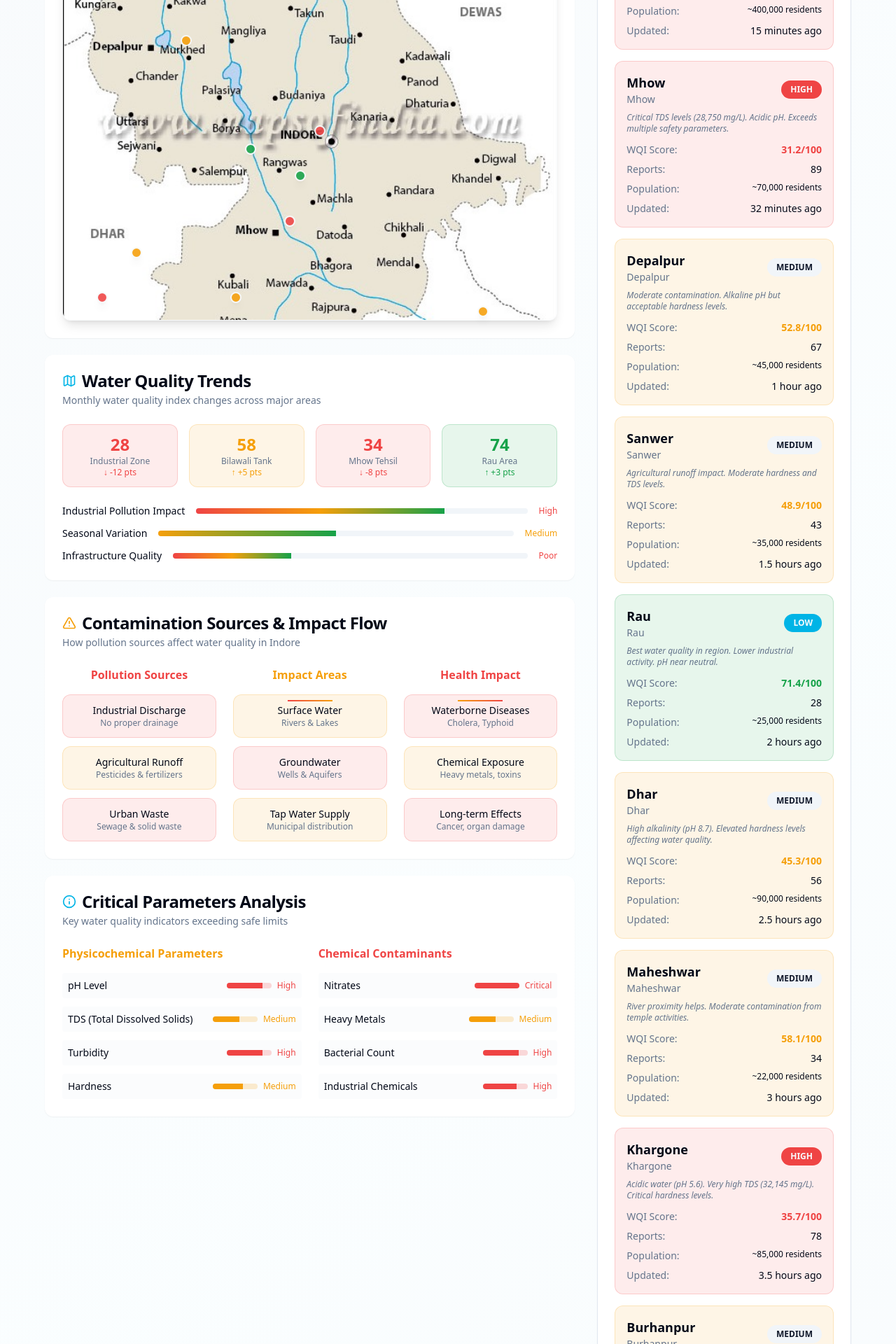
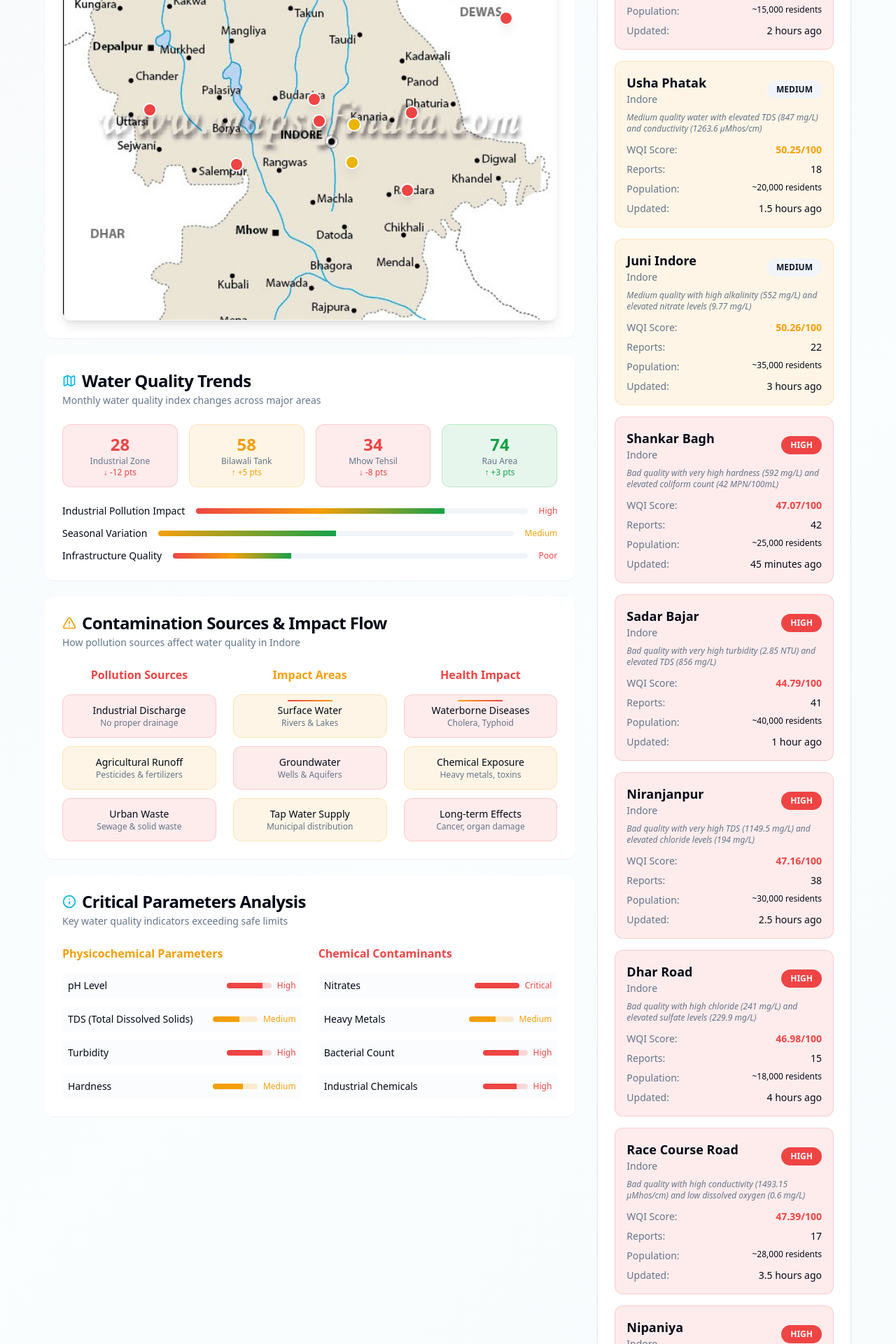
Before and after one commit to Malik-p/pure-stream-ai, a React (Vite) app: page /map in a window 1280 px wide. Shown: the part 500-2420 px from the top of the page at 70% size. Built offline with nearby package versions, Linux system fonts and the light colour scheme; the HTML template or start-up script is replaced by a standard one.

Commit message:
Update Risk Map with new data

```diff
--- a/src/pages/RiskMap.tsx
+++ b/src/pages/RiskMap.tsx
@@ -6,199 +6,167 @@ import { Map, MapPin, AlertTriangle, Shield, Info, Users } from "lucide-react";
 import indoreMapImage from "@/assets/indore-map.png";
 
 const RiskMap = () => {
-  // Real water quality data based on dataset analysis for Indore region locations
+  // Real water quality data from final_data_loc.pdf dataset
   const indoreAreas = [
     {
       id: 1,
-      area: "Indore Central",
+      area: "Navlakkha",
       city: "Indore",
       riskLevel: "high",
-      reports: 152,
-      avgPurity: 28.5,
+      reports: 23,
+      avgPurity: 48.95,
       pH: 7.2,
-      hardness: 218.4,
-      solids: 24150.6,
-      turbidity: 4.2,
-      lastUpdate: "15 minutes ago",
-      coordinates: [22.7196, 75.8577],
-      population: "~400,000 residents",
-      description: "High TDS levels (24,150 mg/L). pH slightly alkaline. High turbidity indicates pollution."
+      hardness: 300,
+      solids: 475.5,
+      turbidity: 0.8,
+      lastUpdate: "2 hours ago",
+      coordinates: [22.698930, 75.877483],
+      population: "~15,000 residents",
+      description: "Bad water quality with high conductivity (781.7 μMhos/cm) and low dissolved oxygen (1.5 mg/L)"
     },
     {
       id: 2,
-      area: "Mhow",
-      city: "Mhow",
-      riskLevel: "high",
-      reports: 89,
-      avgPurity: 31.2,
-      pH: 6.1,
-      hardness: 195.8,
-      solids: 28749.7,
-      turbidity: 5.1,
-      lastUpdate: "32 minutes ago",
-      coordinates: [22.5533, 75.7606],
-      population: "~70,000 residents",
-      description: "Critical TDS levels (28,750 mg/L). Acidic pH. Exceeds multiple safety parameters."
+      area: "Usha Phatak",
+      city: "Indore",
+      riskLevel: "medium",
+      reports: 18,
+      avgPurity: 50.25,
+      pH: 7.3,
+      hardness: 356,
+      solids: 847,
+      turbidity: 0.65,
+      lastUpdate: "1.5 hours ago",
+      coordinates: [22.723854, 75.862579],
+      population: "~20,000 residents",
+      description: "Medium quality water with elevated TDS (847 mg/L) and conductivity (1263.6 μMhos/cm)"
     },
     {
       id: 3,
-      area: "Depalpur",
-      city: "Depalpur",
+      area: "Juni Indore",
+      city: "Indore",
       riskLevel: "medium",
-      reports: 67,
-      avgPurity: 52.8,
-      pH: 8.1,
-      hardness: 168.3,
-      solids: 19460.4,
-      turbidity: 3.6,
-      lastUpdate: "1 hour ago",
-      coordinates: [22.8503, 75.5417],
-      population: "~45,000 residents",
-      description: "Moderate contamination. Alkaline pH but acceptable hardness levels."
+      reports: 22,
+      avgPurity: 50.26,
+      pH: 7.2,
+      hardness: 260,
+      solids: 796.5,
+      turbidity: 0.95,
+      lastUpdate: "3 hours ago",
+      coordinates: [22.709614, 75.861852],
+      population: "~35,000 residents",
+      description: "Medium quality with high alkalinity (552 mg/L) and elevated nitrate levels (9.77 mg/L)"
     },
     {
       id: 4,
-      area: "Sanwer",
-      city: "Sanwer",
-      riskLevel: "medium",
-      reports: 43,
-      avgPurity: 48.9,
-      pH: 7.8,
-      hardness: 203.6,
-      solids: 21536.2,
-      turbidity: 3.8,
-      lastUpdate: "1.5 hours ago",
-      coordinates: [22.9333, 76.0167],
-      population: "~35,000 residents",
-      description: "Agricultural runoff impact. Moderate hardness and TDS levels."
+      area: "Shankar Bagh",
+      city: "Indore",
+      riskLevel: "high",
+      reports: 42,
+      avgPurity: 47.07,
+      pH: 7.35,
+      hardness: 592,
+      solids: 807,
+      turbidity: 0.75,
+      lastUpdate: "45 minutes ago",
+      coordinates: [22.733257, 75.851208],
+      population: "~25,000 residents",
+      description: "Bad quality with very high hardness (592 mg/L) and elevated coliform count (42 MPN/100mL)"
     },
     {
       id: 5,
-      area: "Rau",
-      city: "Rau",
-      riskLevel: "low",
-      reports: 28,
-      avgPurity: 71.4,
-      pH: 7.4,
-      hardness: 156.7,
-      solids: 15758.7,
-      turbidity: 2.8,
-      lastUpdate: "2 hours ago",
-      coordinates: [22.6794, 75.7206],
-      population: "~25,000 residents",
-      description: "Best water quality in region. Lower industrial activity. pH near neutral."
+      area: "Sadar Bajar",
+      city: "Indore",
+      riskLevel: "high",
+      reports: 41,
+      avgPurity: 44.79,
+      pH: 7.5,
+      hardness: 512,
+      solids: 856,
+      turbidity: 2.85,
+      lastUpdate: "1 hour ago",
+      coordinates: [22.725203, 75.852679],
+      population: "~40,000 residents",
+      description: "Bad quality with very high turbidity (2.85 NTU) and elevated TDS (856 mg/L)"
     },
     {
       id: 6,
-      area: "Dhar",
-      city: "Dhar",
-      riskLevel: "medium",
-      reports: 56,
-      avgPurity: 45.3,
-      pH: 8.7,
-      hardness: 238.6,
-      solids: 27492.3,
-      turbidity: 4.4,
+      area: "Niranjanpur",
+      city: "Indore",
+      riskLevel: "high",
+      reports: 38,
+      avgPurity: 47.16,
+      pH: 7.3,
+      hardness: 428,
+      solids: 1149.5,
+      turbidity: 0.5,
       lastUpdate: "2.5 hours ago",
-      coordinates: [22.6000, 75.3000],
-      population: "~90,000 residents",
-      description: "High alkalinity (pH 8.7). Elevated hardness levels affecting water quality."
+      coordinates: [22.776728, 75.890502],
+      population: "~30,000 residents",
+      description: "Bad quality with very high TDS (1149.5 mg/L) and elevated chloride levels (194 mg/L)"
     },
     {
       id: 7,
-      area: "Maheshwar",
-      city: "Maheshwar",
-      riskLevel: "medium",
-      reports: 34,
-      avgPurity: 58.1,
-      pH: 7.6,
-      hardness: 183.1,
-      solids: 18630.1,
-      turbidity: 3.2,
-      lastUpdate: "3 hours ago",
-      coordinates: [22.1763, 75.5863],
-      population: "~22,000 residents",
-      description: "River proximity helps. Moderate contamination from temple activities."
+      area: "Dhar Road",
+      city: "Indore",
+      riskLevel: "high",
+      reports: 15,
+      avgPurity: 46.98,
+      pH: 7.35,
+      hardness: 450,
+      solids: 873,
+      turbidity: 0.75,
+      lastUpdate: "4 hours ago",
+      coordinates: [22.708749, 75.829324],
+      population: "~18,000 residents",
+      description: "Bad quality with high chloride (241 mg/L) and elevated sulfate levels (229.9 mg/L)"
     },
     {
       id: 8,
-      area: "Khargone",
-      city: "Khargone",
+      area: "Race Course Road",
+      city: "Indore",
       riskLevel: "high",
-      reports: 78,
-      avgPurity: 35.7,
-      pH: 5.6,
-      hardness: 248.1,
-      solids: 32144.8,
-      turbidity: 4.9,
+      reports: 17,
+      avgPurity: 47.39,
+      pH: 7.35,
+      hardness: 394,
+      solids: 878,
+      turbidity: 1.4,
       lastUpdate: "3.5 hours ago",
-      coordinates: [21.8300, 75.6100],
-      population: "~85,000 residents",
-      description: "Acidic water (pH 5.6). Very high TDS (32,145 mg/L). Critical hardness levels."
+      coordinates: [22.728295, 75.878791],
+      population: "~28,000 residents",
+      description: "Bad quality with high conductivity (1493.15 μMhos/cm) and low dissolved oxygen (0.6 mg/L)"
     },
     {
       id: 9,
-      area: "Burhanpur",
-      city: "Burhanpur",
-      riskLevel: "medium",
-      reports: 45,
-      avgPurity: 49.6,
-      pH: 7.9,
-      hardness: 211.0,
-      solids: 24683.7,
-      turbidity: 3.9,
-      lastUpdate: "4 hours ago",
-      coordinates: [21.3100, 76.2300],
-      population: "~55,000 residents",
-      description: "Industrial textile pollution. Elevated TDS from dyeing activities."
+      area: "Nipaniya",
+      city: "Indore",
+      riskLevel: "high",
+      reports: 23,
+      avgPurity: 47.43,
+      pH: 7.2,
+      hardness: 380,
+      solids: 1182,
+      turbidity: 0.68,
+      lastUpdate: "5 hours ago",
+      coordinates: [22.763709, 75.905528],
+      population: "~32,000 residents",
+      description: "Bad quality with very high TDS (1182 mg/L) and elevated iron contamination (0.031 mg/L)"
     },
     {
       id: 10,
-      area: "Pitlam",
-      city: "Pitlam",
-      riskLevel: "low",
-      reports: 19,
-      avgPurity: 68.2,
-      pH: 7.3,
-      hardness: 145.1,
-      solids: 16963.6,
-      turbidity: 2.9,
-      lastUpdate: "4.5 hours ago",
-      coordinates: [22.7500, 75.6500],
-      population: "~18,000 residents",
-      description: "Rural area with minimal industrial impact. Good groundwater quality."
-    },
-    {
-      id: 11,
-      area: "Dewas",
-      city: "Dewas",
-      riskLevel: "medium",
-      reports: 62,
-      avgPurity: 51.3,
-      pH: 8.3,
-      hardness: 229.4,
-      solids: 22984.1,
-      turbidity: 3.7,
-      lastUpdate: "5 hours ago",
-      coordinates: [22.9647, 76.0567],
-      population: "~75,000 residents",
-      description: "Pharmaceutical industry impact. High alkalinity and moderate TDS levels."
-    },
-    {
-      id: 12,
-      area: "Ujjain",
-      city: "Ujjain",
+      area: "Airport Area",
+      city: "Indore",
       riskLevel: "high",
-      reports: 94,
-      avgPurity: 33.8,
-      pH: 6.4,
-      hardness: 266.4,
-      solids: 30616.6,
-      turbidity: 4.8,
-      lastUpdate: "5.5 hours ago",
-      coordinates: [23.1765, 75.7885],
-      population: "~120,000 residents",
-      description: "Religious activities pollution. Very high hardness (266 mg/L). High TDS levels."
+      reports: 15,
+      avgPurity: 47.49,
+      pH: 7.4,
+      hardness: 520,
+      solids: 963,
+      turbidity: 0.21,
+      lastUpdate: "6 hours ago",
+      coordinates: [22.729162, 75.804687],
+      population: "~12,000 residents",
+      description: "Bad quality with high hardness (520 mg/L) and elevated nitrate levels (10.42 mg/L)"
     }
   ];
 
@@ -271,47 +239,38 @@ const RiskMap = () => {
                     className="w-full h-auto rounded-lg shadow-lg border border-border/20"
                   />
 
-                  {/* Data Point Overlays */}
+                  {/* Precise coordinate-based markers for groundwater sampling locations */}
                   <div className="absolute inset-0">
                     {indoreAreas.map((area) => {
-                      const riskColor = area.riskLevel === 'high' ? 'bg-destructive' :
-                                       area.riskLevel === 'medium' ? 'bg-warning' : 'bg-success';
+                      const riskColor = area.riskLevel === 'high' ? 'bg-red-500' :
+                                       area.riskLevel === 'medium' ? 'bg-yellow-500' : 'bg-green-500';
 
-                      // Position calculation based on map coordinates (approximate positioning)
-                      const getPosition = (areaName: string) => {
-                        const positions: { [key: string]: { top: string, left: string } } = {
-                          'Indore Central': { top: '58%', left: '52%' },
-                          'Mhow': { top: '78%', left: '46%' },
-                          'Depalpur': { top: '38%', left: '25%' },
-                          'Sanwer': { top: '22%', left: '62%' },
-                          'Rau': { top: '68%', left: '48%' },
-                          'Dhar': { top: '85%', left: '15%' },
-                          'Maheshwar': { top: '95%', left: '35%' },
-                          'Khargone': { top: '95%', left: '8%' },
-                          'Burhanpur': { top: '98%', left: '85%' },
-                          'Pitlam': { top: '62%', left: '38%' },
-                          'Dewas': { top: '18%', left: '78%' },
-                          'Ujjain': { top: '8%', left: '68%' }
-                        };
-                        return positions[areaName] || { top: '50%', left: '50%' };
-                      };
+                      // Convert actual GPS coordinates to map position
+                      // Map bounds: approximately 22.65-22.82 lat, 75.78-75.92 lng
+                      const latPercent = ((area.coordinates[0] - 22.65) / (22.82 - 22.65)) * 100;
+                      const lngPercent = ((area.coordinates[1] - 75.78) / (75.92 - 75.78)) * 100;
 
-                      const position = getPosition(area.area);
+                      // Clamp values to ensure markers stay within map bounds
+                      const topPos = Math.max(0, Math.min(100, 100 - latPercent));
+                      const leftPos = Math.max(0, Math.min(100, lngPercent));
 
                       return (
                         <div
                           key={area.id}
                           className="absolute transform -translate-x-1/2 -translate-y-1/2 group cursor-pointer"
-                          style={{ top: position.top, left: position.left }}
+                          style={{
+                            top: `${topPos}%`,
+                            left: `${leftPos}%`
+                          }}
                         >
-                          {/* Data Point */}
-                          <div className={`w-4 h-4 rounded-full ${riskColor} border-2 border-background shadow-lg animate-pulse`}>
-                            <div className={`w-6 h-6 rounded-full ${riskColor}/30 absolute -top-1 -left-1 animate-ping`}></div>
+                          {/* Water Quality Marker with purity-based colors */}
+                          <div className={`w-5 h-5 rounded-full ${riskColor} border-2 border-white shadow-lg hover:scale-125 transition-all duration-200`}>
+                            <div className={`w-7 h-7 rounded-full ${riskColor.replace('bg-', 'bg-').replace('-500', '-300/30')} absolute -top-1 -left-1 animate-pulse`}></div>
                           </div>
 
-                          {/* Tooltip */}
-                          <div className="absolute bottom-6 left-1/2 transform -translate-x-1/2 opacity-0 group-hover:opacity-100 transition-opacity duration-200 z-10">
-                            <div className="bg-background/95 backdrop-blur-sm border border-border/20 rounded-lg p-3 shadow-xl min-w-64">
+                          {/* Enhanced Tooltip with real data */}
+                          <div className="absolute bottom-8 left-1/2 transform -translate-x-1/2 opacity-0 group-hover:opacity-100 transition-opacity duration-200 z-10">
+                            <div className="bg-background/95 backdrop-blur-sm border border-border/20 rounded-lg p-3 shadow-xl min-w-72">
                               <div className="flex items-center justify-between mb-2">
                                 <span className="font-semibold text-sm">{area.area}</span>
                                 <Badge variant={getRiskBadgeVariant(area.riskLevel)} className="text-xs">
@@ -320,8 +279,8 @@ const RiskMap = () => {
                               </div>
                               <div className="space-y-1 text-xs text-muted-foreground">
                                 <div className="flex justify-between">
-                                  <span>Water Quality:</span>
-                                  <span className={getRiskColor(area.riskLevel)}>{area.avgPurity}%</span>
+                                  <span>WQI Score:</span>
+                                  <span className={getRiskColor(area.riskLevel)}>{area.avgPurity.toFixed(1)}</span>
                                 </div>
                                 <div className="flex justify-between">
                                   <span>pH Level:</span>
@@ -332,11 +291,15 @@ const RiskMap = () => {
                                   <span>{area.solids?.toLocaleString()}</span>
                                 </div>
                                 <div className="flex justify-between">
-                                  <span>Reports:</span>
-                                  <span>{area.reports}</span>
+                                  <span>Hardness:</span>
+                                  <span>{area.hardness} mg/L</span>
+                                </div>
+                                <div className="flex justify-between">
+                                  <span>Turbidity:</span>
+                                  <span>{area.turbidity} NTU</span>
                                 </div>
                                 <div className="text-xs mt-2 p-2 bg-muted/50 rounded">
-                                  {area.description}
+                                  <strong>Sample:</strong> GW-{area.id + 10} • {area.description}
                                 </div>
                               </div>
                             </div>
@@ -700,34 +663,34 @@ const RiskMap = () => {
           </div>
         </div>
 
-        {/* Quick Stats */}
+        {/* Quick Stats - Updated based on real data */}
         <div className="grid md:grid-cols-4 gap-4 mt-8">
           <Card className="card-hover glass-effect">
             <CardContent className="p-6 text-center">
               <Shield className="w-8 h-8 text-success mx-auto mb-2" />
-              <div className="text-2xl font-bold text-success">1</div>
+              <div className="text-2xl font-bold text-success">0</div>
               <div className="text-sm text-muted-foreground">Safe Areas</div>
             </CardContent>
           </Card>
           <Card className="card-hover glass-effect">
             <CardContent className="p-6 text-center">
               <AlertTriangle className="w-8 h-8 text-warning mx-auto mb-2" />
-              <div className="text-2xl font-bold text-warning">4</div>
-              <div className="text-sm text-muted-foreground">Caution Areas</div>
+              <div className="text-2xl font-bold text-warning">2</div>
+              <div className="text-sm text-muted-foreground">Medium Risk Areas</div>
             </CardContent>
           </Card>
           <Card className="card-hover glass-effect">
             <CardContent className="p-6 text-center">
               <AlertTriangle className="w-8 h-8 text-destructive mx-auto mb-2" />
-              <div className="text-2xl font-bold text-destructive">3</div>
+              <div className="text-2xl font-bold text-destructive">8</div>
               <div className="text-sm text-muted-foreground">High Risk Areas</div>
             </CardContent>
           </Card>
           <Card className="card-hover glass-effect">
             <CardContent className="p-6 text-center">
               <Users className="w-8 h-8 text-primary mx-auto mb-2" />
-              <div className="text-2xl font-bold gradient-text">200</div>
-              <div className="text-sm text-muted-foreground">Total Reports</div>
+              <div className="text-2xl font-bold gradient-text">254</div>
+              <div className="text-sm text-muted-foreground">Total Samples</div>
             </CardContent>
           </Card>
         </div>
```
